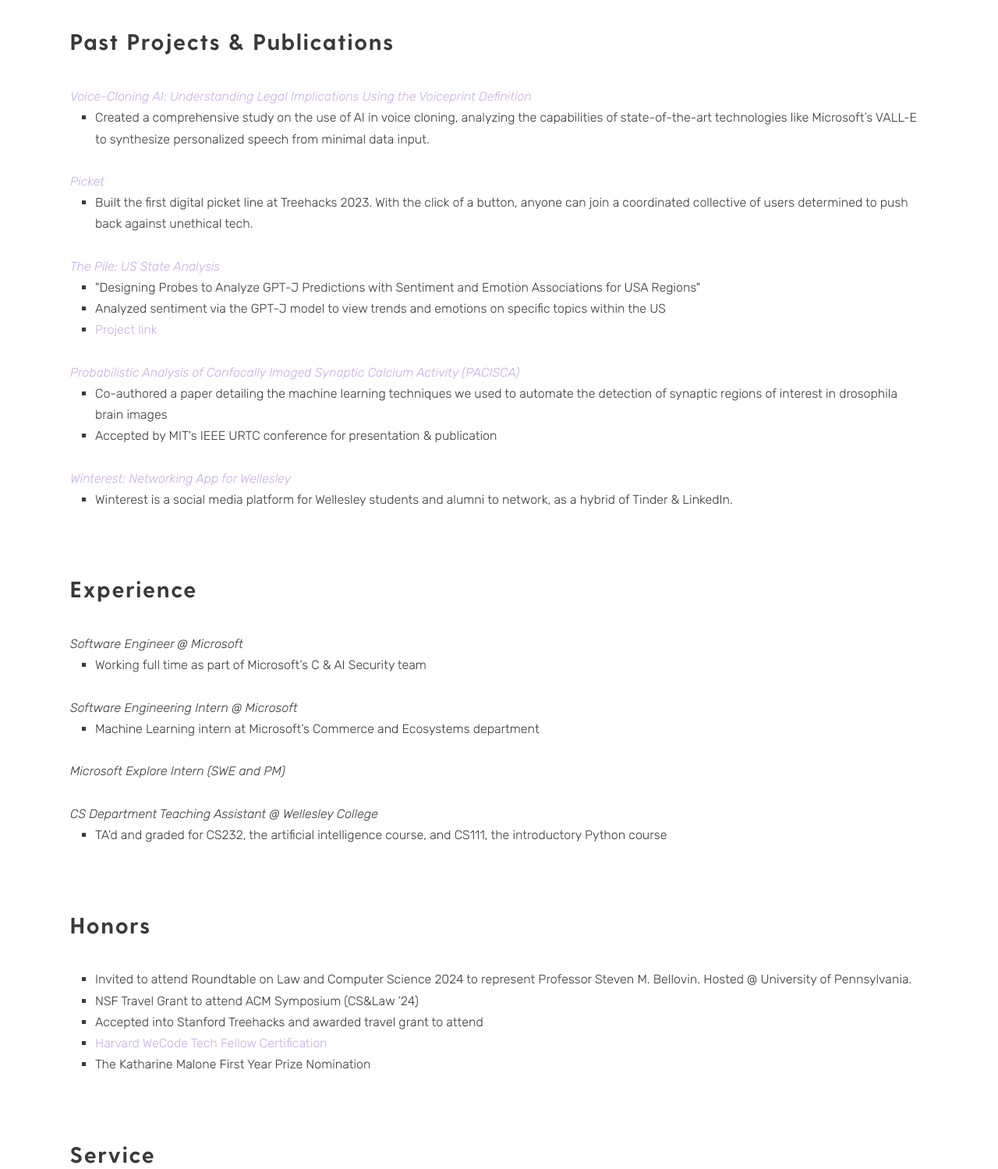
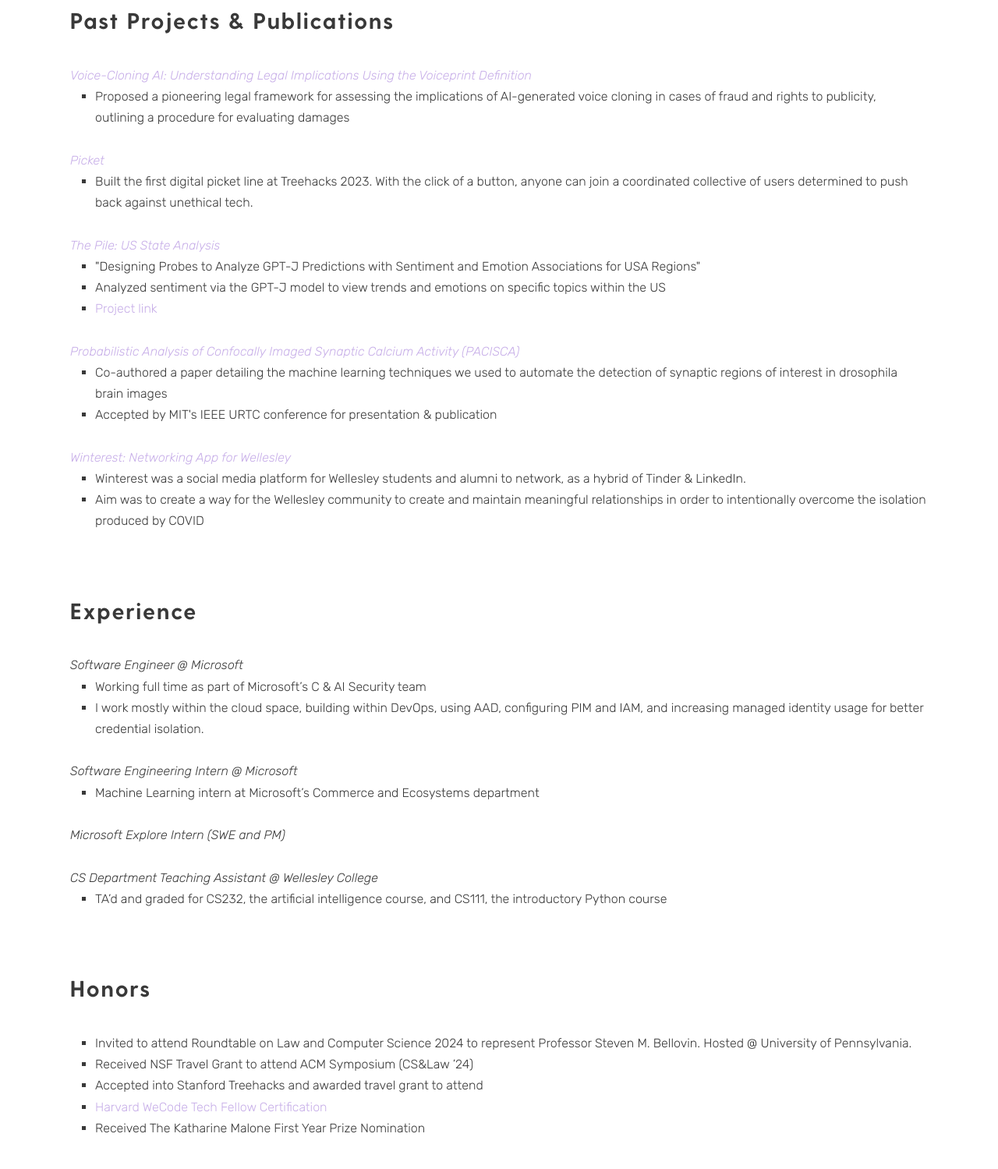
Before and after one commit to skochar1/pfolio, a plain HTML site: page index.html in a window 1280 px wide. Shown: the part 1960-3459 px from the top of the page at 78% size. Drawn offline with Linux system fonts and the light colour scheme; some packages are replaced by stand-ins of ours; a script that the page names is missing; files whose address does not match are found by name.

Commit message:
Update index.html

```diff
--- a/index.html
+++ b/index.html
@@ -81,8 +81,7 @@
                 <div class="grid grid-pad">
                     <div class="content content-header">
                         <h3>Summary</h3>
-                        <p>insert brief summary of current work experience, topics of interest, maybe some general goals of research and broad impact,
-                            possibly some major links/socials below
+                        <p>My research areas include data privacy, synthetic data, and responsible AI/ML.
                         </p><br><br>
 
                         <h4>Education</h4>
@@ -131,8 +130,8 @@
                                 href="https://docs.google.com/document/d/1pmCtB_5hHfZ7vzfVMdKKdv5QrM5n0-M77DtWFvRjvtI/edit#heading=h.400kqnlcu6r1"
                                 target="_blank">Voice-Cloning AI: Understanding Legal Implications Using the Voiceprint Definition</a></span>
                             <ul>
-                                <li>Created a comprehensive study on the use of AI in voice cloning, analyzing the capabilities of state-of-the-art technologies
-                                    like Microsoft’s VALL-E to synthesize personalized speech from minimal data input.</li>
+                                <li>Proposed a pioneering legal framework for assessing the implications of AI-generated voice cloning in cases of fraud and rights to publicity,
+					outlining a procedure for evaluating damages</li>
                             </ul>
 
                             <br>
@@ -172,7 +171,9 @@
                                 href="https://github.com/melguzman/winterest"
                                 target="_blank">Winterest: Networking App for Wellesley</a></span>
                             <ul>
-                                <li>Winterest is a social media platform for Wellesley students and alumni to network, as a hybrid of Tinder & LinkedIn.</li>
+                                <li>Winterest was a social media platform for Wellesley students and alumni to network, as a hybrid of Tinder & LinkedIn.</li>
+				<li>Aim was to create a way for the Wellesley community to create and maintain meaningful relationships in order to intentionally
+					overcome the isolation produced by COVID</li>
                             </ul>
                         </p><br><br>
                     </div>
@@ -186,6 +187,8 @@
                         <p><span class="p-italic">Software Engineer @ Microsoft</span>
                             <ul>
                                 <li>Working full time as part of Microsoft’s C & AI Security team</li>
+				<li>I work mostly within the cloud space, building within DevOps, using AAD, configuring PIM and IAM, and increasing
+					managed identity usage for better credential isolation.</li>
                             </ul>
 
                             <br>
@@ -216,11 +219,11 @@
                             <ul>
                                 <li>Invited to attend Roundtable on Law and Computer Science 2024 to represent Professor Steven M. Bellovin. Hosted @ University
                                     of Pennsylvania.</li>
-                                <li>NSF Travel Grant to attend ACM Symposium (CS&Law ’24)</li>
+                                <li>Received NSF Travel Grant to attend ACM Symposium (CS&Law ’24)</li>
                                 <li>Accepted into Stanford Treehacks and awarded travel grant to attend</li>
                                 <li><a href="https://www.linkedin.com/in/shreyakochar/details/honors/1705628784290/single-media-viewer?type=DOCUMENT&profileId=ACoAACmJXk8Bohe6ykTq7BF0OMq5_W-AjcuMI3s&lipi=urn%3Ali%3Apage%3Ad_flagship3_profile_view_base_honors_details%3BYmgzUmerQn2ba9Y5jC8%2F7w%3D%3D"
                                     target="_blank">Harvard WeCode Tech Fellow Certification</a></li>
-                                <li>The Katharine Malone First Year Prize Nomination</li>
+                                <li>Received The Katharine Malone First Year Prize Nomination</li>
                             </ul>
                         </p><br><br>
                     </div>
@@ -278,5 +281,5 @@
             <script src="http://cdnjs.cloudflare.com/ajax/libs/waypoints/2.0.3/waypoints.min.js"></script>
             <script src="js/jquery.counterup.min.js"></script>
             <script src="js/lightcase.min.js"></script>
-            </body>
-        </html>
+        </body>
+</html>
```
